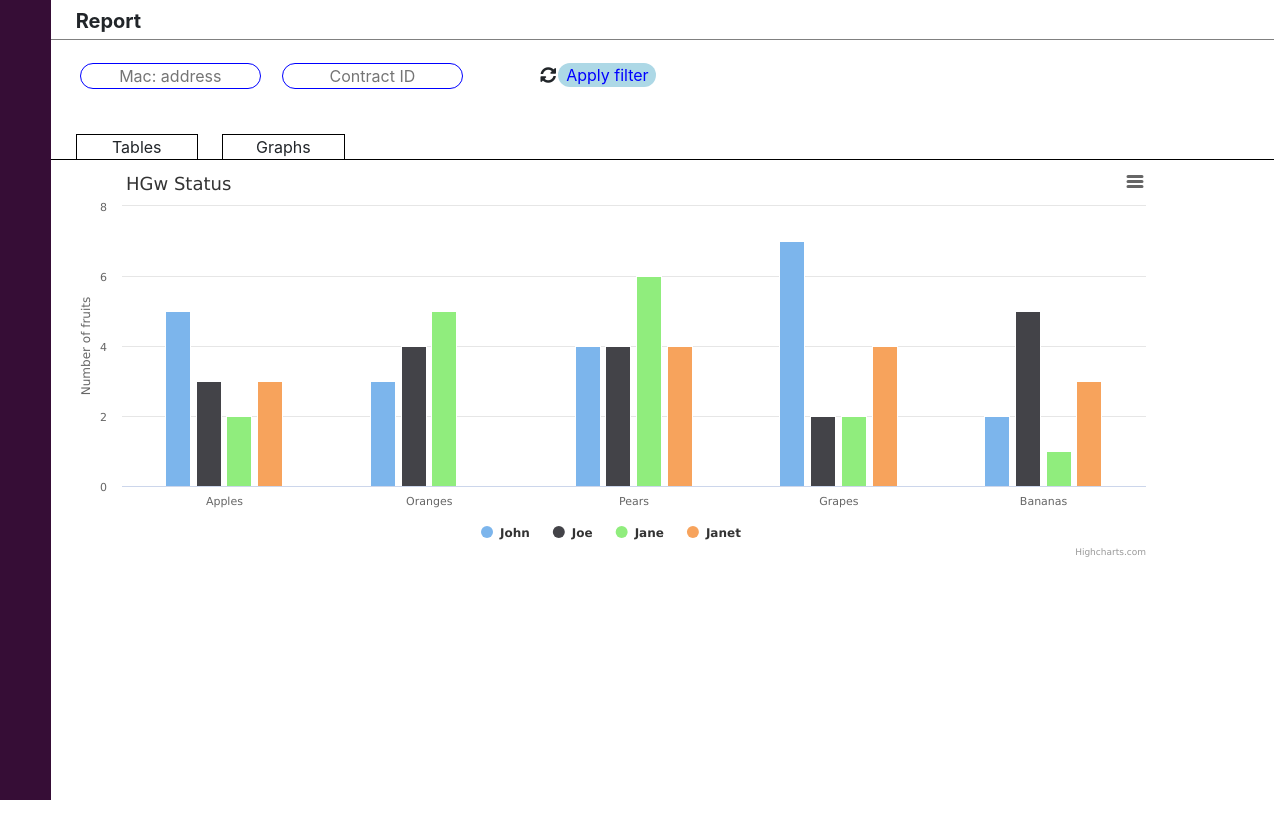
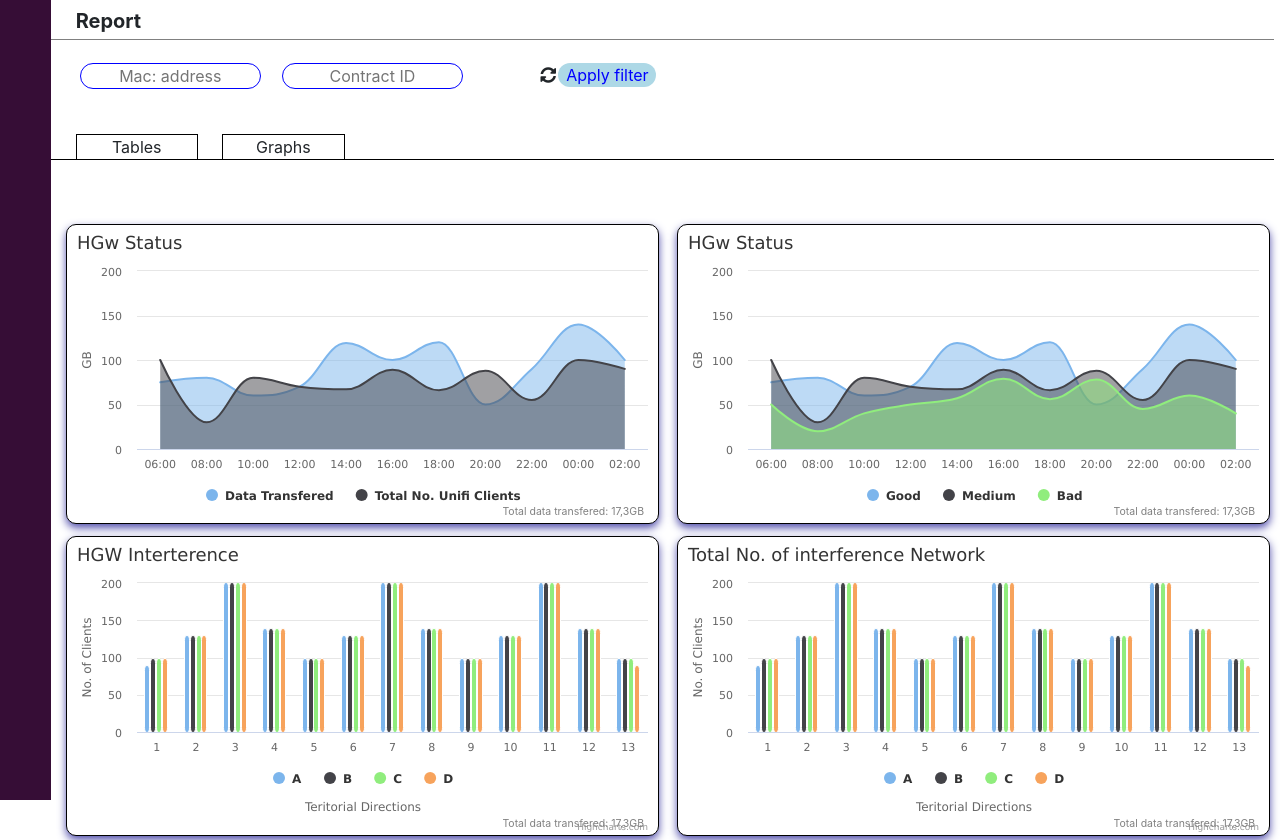
Before and after one commit to dule012/Charts-Test, a plain HTML site: page index.html in a window 1280 px wide. Shown: the top 840 px of the page. Before the commit the page ends 800 px from the top, so only its background shows below. Drawn offline with nearby package versions, Linux system fonts and the light colour scheme.

Commit message:
charts progress

```diff
--- /dev/null
+++ b/charts.js
@@ -0,0 +1,595 @@
+$(function () {
+    var arrOfMonths = ['Jan', 'Feb', 'Mar', 'Apr', 'May', 'Jun', 'Jul', 'Aug', 'Sep', 'Oct', 'Nov', 'Dec']
+    //chart1
+    new Highcharts.Chart({
+        chart: {
+            type: 'areaspline',
+            renderTo: 'container1',
+            // spacingTop: 60
+            borderRadius: 20,
+        },
+        title: {
+            text: 'HGw Status',
+            align: 'left',
+        },
+        exporting: { enabled: false },
+        xAxis: {
+            categories: [
+                '06:00',
+                '08:00',
+                '10:00',
+                '12:00',
+                '14:00',
+                '16:00',
+                '18:00',
+                '20:00',
+                '22:00',
+                '00:00',
+                '02:00'
+            ],
+
+        },
+        yAxis: {
+            title: {
+                text: 'GB'
+            },
+            min: 0,
+            max: 200,
+            tickPixelInterval: 50
+
+        },
+        tooltip: {
+            style: {
+                color: 'white',
+                fontWeight: 'bold',
+            },
+            positioner: function (labelWidth, labelHeight, point) {
+                var tooltipX = point.plotX + 100;
+                var tooltipY = point.plotY + 30;
+                return {
+                    x: tooltipX,
+                    y: tooltipY
+                };
+            },
+            shadow: false,
+            borderWidth: 0,
+            backgroundColor: 'rgb(29, 58, 138)',
+            shared: false,
+            useHTML: true,
+            formatter: function () {
+                return `<div style="text-align: center;height: 30px;width: 115px;"><p >${new Date().getDate() + ' ' + arrOfMonths[new Date().getMonth()]
+                    + '  ' + new Date().getFullYear() + '   ' + this.key}</p>
+                    <p style="margin-top: -15px;">${Highcharts.numberFormat(this.y, 0)}</p></div>`
+            },
+        },
+        credits: {
+            enabled: false
+        },
+        plotOptions: {
+            areaspline: {
+                fillOpacity: 0.5,
+                marker: {
+                    enabled: false
+                }
+            },
+        },
+        series: [{
+            name: 'Data Transfered',
+            data: [75, 80, 60, 70, 119, 100, 120, 50, 90, 140, 100]
+        }, {
+            name: 'Total No. Unifi Clients',
+            data: [100, 30, 80, 70, 67, 89, 66, 88, 55, 100, 90]
+        }]
+    })
+
+    //chart2
+    new Highcharts.Chart({
+        chart: {
+            type: 'areaspline',
+            renderTo: 'container2',
+            // spacingTop: 60
+            borderRadius: 20,
+        },
+        title: {
+            text: 'HGw Status',
+            align: 'left',
+        },
+        exporting: { enabled: false },
+        xAxis: {
+            categories: [
+                '06:00',
+                '08:00',
+                '10:00',
+                '12:00',
+                '14:00',
+                '16:00',
+                '18:00',
+                '20:00',
+                '22:00',
+                '00:00',
+                '02:00',
+                '04:00'
+            ],
+
+        },
+        yAxis: {
+            title: {
+                text: 'GB'
+            },
+            min: 0,
+            max: 200,
+            tickPixelInterval: 50
+
+        },
+        tooltip: {
+            style: {
+                color: 'white',
+                fontWeight: 'bold',
+            },
+            positioner: function (labelWidth, labelHeight, point) {
+                var tooltipX = point.plotX + 100;
+                var tooltipY = point.plotY + 30;
+                return {
+                    x: tooltipX,
+                    y: tooltipY
+                };
+            },
+            shadow: false,
+            borderWidth: 0,
+            backgroundColor: 'rgb(29, 58, 138)',
+            shared: false,
+            useHTML: true,
+            formatter: function () {
+                return `<div style="text-align: center;height: 30px;width: 115px;"><p >${new Date().getDate() + ' ' + arrOfMonths[new Date().getMonth()]
+                    + '  ' + new Date().getFullYear() + '   ' + this.key}</p>
+                <p style="margin-top: -15px;">${Highcharts.numberFormat(this.y, 0)}</p></div>`
+            },
+        },
+        credits: {
+            enabled: false
+        },
+        plotOptions: {
+            areaspline: {
+                fillOpacity: 0.5,
+                marker: {
+                    enabled: false
+                }
+            }
+        },
+        series: [{
+            name: 'Good',
+            data: [75, 80, 60, 70, 119, 100, 120, 50, 90, 140, 100]
+        }, {
+            name: 'Medium',
+            data: [100, 30, 80, 70, 67, 89, 66, 88, 55, 100, 90]
+        },
+        {
+            name: 'Bad',
+            data: [50, 20, 40, 50, 57, 79, 56, 78, 45, 60, 40]
+        }]
+    })
+    //chart3
+    new Highcharts.Chart({
+        chart: {
+            type: 'column',
+            renderTo: 'container3',
+            borderRadius: 20,
+            // spacingTop: 60
+        },
+        title: {
+            text: 'HGW Interterence',
+            align: 'left',
+        },
+        subtitle: {
+            text: 'Teritorial Directions',
+            verticalAlign: 'bottom',
+            y: 5
+        },
+        exporting: { enabled: false },
+        xAxis: {
+            categories: [
+                '1',
+                '2',
+                '3',
+                '4',
+                '5',
+                '6',
+                '7',
+                '8',
+                '9',
+                '10',
+                '11',
+                '12',
+                '13'
+            ],
+
+        },
+        yAxis: {
+            title: {
+                text: 'No. of Clients'
+            },
+            min: 0,
+            max: 200,
+            tickPixelInterval: 50
+
+        },
+        tooltip: {
+            style: {
+                color: 'white',
+                fontWeight: 'bold',
+            },
+            positioner: function (labelWidth, labelHeight, point) {
+                var tooltipX = point.plotX + 100;
+                var tooltipY = point.plotY + 30;
+                return {
+                    x: tooltipX,
+                    y: tooltipY
+                };
+            },
+            shadow: false,
+            borderWidth: 0,
+            backgroundColor: 'rgb(29, 58, 138)',
+            shared: false,
+            useHTML: true,
+            formatter: function () {
+                var minutes = new Date().getMinutes() < 10 ? 0 + '' + new Date().getMinutes() : new Date().getMinutes()
+                return `<div style="text-align: center;height: 30px;width: 115px;"><p >${new Date().getDate() + ' ' + arrOfMonths[new Date().getMonth()]
+                    + '  ' + new Date().getFullYear() + '   ' + new Date().getHours() + ':' + minutes}</p>
+                <p style="margin-top: -15px;">${Highcharts.numberFormat(this.y, 0)}</p></div>`
+            },
+        },
+
+
+        plotOptions: {
+            column: {
+                borderRadius: 5
+            }
+        },
+
+        series: [{
+            name: 'A',
+            data: [90, 130, 200, 140, 100, 130, 200, 140, 100, 130, 200, 140, 100]
+        }, {
+            name: 'B',
+            data: [100, 130, 200, 140, 100, 130, 200, 140, 100, 130, 200, 140, 100]
+        }, {
+            name: 'C',
+            data: [100, 130, 200, 140, 100, 130, 200, 140, 100, 130, 200, 140, 100]
+        }, {
+            name: 'D',
+            data: [100, 130, 200, 140, 100, 130, 200, 140, 100, 130, 200, 140, 90]
+        }]
+
+
+    })
+    //chart4
+    new Highcharts.Chart({
+        chart: {
+            type: 'column',
+            renderTo: 'container4',
+            borderRadius: 20,
+            // spacingTop: 60
+        },
+        title: {
+            text: 'Total No. of interference Network',
+            align: 'left',
+        },
+        subtitle: {
+            text: 'Teritorial Directions',
+            verticalAlign: 'bottom',
+            y: 5
+        },
+        exporting: { enabled: false },
+        xAxis: {
+            categories: [
+                '1',
+                '2',
+                '3',
+                '4',
+                '5',
+                '6',
+                '7',
+                '8',
+                '9',
+                '10',
+                '11',
+                '12',
+                '13'
+            ],
+
+        },
+        yAxis: {
+            title: {
+                text: 'No. of Clients'
+            },
+            min: 0,
+            max: 200,
+            tickPixelInterval: 50
+
+        },
+        tooltip: {
+            style: {
+                color: 'white',
+                fontWeight: 'bold',
+            },
+            positioner: function (labelWidth, labelHeight, point) {
+                var tooltipX = point.plotX + 100;
+                var tooltipY = point.plotY + 30;
+                return {
+                    x: tooltipX,
+                    y: tooltipY
+                };
+            },
+            shadow: false,
+            borderWidth: 0,
+            backgroundColor: 'rgb(29, 58, 138)',
+            shared: false,
+            useHTML: true,
+            formatter: function () {
+                var minutes = new Date().getMinutes() < 10 ? 0 + '' + new Date().getMinutes() : new Date().getMinutes()
+                return `<div style="text-align: center;height: 30px;width: 115px;"><p >${new Date().getDate() + ' ' + arrOfMonths[new Date().getMonth()]
+                    + '  ' + new Date().getFullYear() + '   ' + new Date().getHours() + ':' + minutes}</p>
+            <p style="margin-top: -15px;">${Highcharts.numberFormat(this.y, 0)}</p></div>`
+            },
+        },
+
+
+        plotOptions: {
+            column: {
+                borderRadius: 5
+            }
+        },
+
+        series: [{
+            name: 'A',
+            data: [90, 130, 200, 140, 100, 130, 200, 140, 100, 130, 200, 140, 100]
+        }, {
+            name: 'B',
+            data: [100, 130, 200, 140, 100, 130, 200, 140, 100, 130, 200, 140, 100]
+        }, {
+            name: 'C',
+            data: [100, 130, 200, 140, 100, 130, 200, 140, 100, 130, 200, 140, 100]
+        }, {
+            name: 'D',
+            data: [100, 130, 200, 140, 100, 130, 200, 140, 100, 130, 200, 140, 90]
+        }]
+
+
+    })
+    //chart5
+    new Highcharts.Chart({
+        chart: {
+            type: 'spline',
+            renderTo: 'container5',
+            borderRadius: 20,
+            // spacingTop: 60
+        },
+        title: {
+            text: 'HGw - Bit rate',
+            align: 'left',
+        },
+        exporting: { enabled: false },
+        xAxis: {
+            categories: [
+                '06:00',
+                '08:00',
+                '10:00',
+                '12:00',
+                '14:00',
+                '16:00',
+                '18:00',
+                '20:00',
+                '22:00',
+                '00:00',
+                '02:00',
+                '04:00'
+            ],
+
+        },
+        yAxis: {
+            title: {
+                text: 'dBm',
+            },
+            min: 0,
+            max: -200,
+            tickPixelInterval: -50
+
+        },
+        tooltip: {
+            style: {
+                color: 'white',
+                fontWeight: 'bold',
+            },
+            positioner: function (labelWidth, labelHeight, point) {
+                var tooltipX = point.plotX + 100;
+                var tooltipY = point.plotY + 30;
+                return {
+                    x: tooltipX,
+                    y: tooltipY
+                };
+            },
+            shadow: false,
+            borderWidth: 0,
+            backgroundColor: 'rgb(29, 58, 138)',
+            shared: false,
+            useHTML: true,
+            formatter: function () {
+                var minutes = new Date().getMinutes() < 10 ? 0 + '' + new Date().getMinutes() : new Date().getMinutes()
+                return `<div style="text-align: center;height: 30px;width: 115px;"><p >${new Date().getDate() + ' ' + arrOfMonths[new Date().getMonth()]
+                    + '  ' + new Date().getFullYear() + '   ' + new Date().getHours() + ':' + minutes}</p>
+            <p style="margin-top: -15px;">${Highcharts.numberFormat(this.y, 0)}[dBm]</p></div>`
+            },
+        },
+
+
+        xAxis: {
+            categories: [
+                '06:00',
+                '08:00',
+                '10:00',
+                '12:00',
+                '14:00',
+                '16:00',
+                '18:00',
+                '20:00',
+                '22:00',
+                '00:00',
+                '02:00',
+                '04:00'
+            ],
+
+        },
+        yAxis: {
+            title: {
+                text: 'dBm',
+            },
+            min: 0,
+            max: 200,
+            tickPixelInterval: 50
+        },
+        plotOptions: {
+            spline: {
+                lineWidth: 4,
+                marker: {
+                    enabled: false
+                },
+            }
+        },
+        series: [
+            {
+                name: 'Maximum',
+                data: [130, 150, 120, 70, 190, 180, 140, 160, 130, 100, 200]
+            },
+            {
+                name: 'Average',
+                data: [110, 170, 160, 140, 180, 130, 160, 140]
+            }, {
+                name: 'Minumun',
+                data: [100, 120, 140, 150, 130, 1100, 120, 130, 160, 1200]
+            }],
+        navigation: {
+            menuItemStyle: {
+                fontSize: '10px'
+            }
+        }
+    })
+    //chart6
+    new Highcharts.Chart({
+        chart: {
+            type: 'spline',
+            renderTo: 'container6',
+            borderRadius: 20,
+            // spacingTop: 60
+        },
+        title: {
+            text: 'HGw - RSS',
+            align: 'left',
+        },
+        exporting: { enabled: false },
+        xAxis: {
+            categories: [
+                '06:00',
+                '08:00',
+                '10:00',
+                '12:00',
+                '14:00',
+                '16:00',
+                '18:00',
+                '20:00',
+                '22:00',
+                '00:00',
+                '02:00',
+                '04:00'
+            ],
+
+        },
+        yAxis: {
+            title: {
+                text: 'dBm',
+            },
+            min: 0,
+            max: -200,
+            tickPixelInterval: -50
+
+        },
+        tooltip: {
+            style: {
+                color: 'white',
+                fontWeight: 'bold',
+            },
+            positioner: function (labelWidth, labelHeight, point) {
+                var tooltipX = point.plotX + 100;
+                var tooltipY = point.plotY + 30;
+                return {
+                    x: tooltipX,
+                    y: tooltipY
+                };
+            },
+            shadow: false,
+            borderWidth: 0,
+            backgroundColor: 'rgb(29, 58, 138)',
+            shared: false,
+            useHTML: true,
+            formatter: function () {
+                var minutes = new Date().getMinutes() < 10 ? 0 + '' + new Date().getMinutes() : new Date().getMinutes()
+                return `<div style="text-align: center;height: 30px;width: 115px;"><p >${new Date().getDate() + ' ' + arrOfMonths[new Date().getMonth()]
+                    + '  ' + new Date().getFullYear() + '   ' + new Date().getHours() + ':' + minutes}</p>
+            <p style="margin-top: -15px;">${Highcharts.numberFormat(this.y, 0)}kbps</p></div>`
+            },
+        },
+
+
+        xAxis: {
+            categories: [
+                '06:00',
+                '08:00',
+                '10:00',
+                '12:00',
+                '14:00',
+                '16:00',
+                '18:00',
+                '20:00',
+                '22:00',
+                '00:00',
+                '02:00',
+                '04:00'
+            ],
+
+        },
+        yAxis: {
+            title: {
+                text: 'dBm',
+            },
+            min: 0,
+            max: 200,
+            tickPixelInterval: 50
+        },
+        plotOptions: {
+            spline: {
+                lineWidth: 4,
+                marker: {
+                    enabled: false
+                },
+            }
+        },
+        series: [
+            {
+                name: 'Max',
+                data: [130, 150, 120, 70, 190, 180, 140, 160, 130, 100, 200]
+            },
+            {
+                name: 'Average',
+                data: [110, 170, 160, 140, 180, 130, 160, 140]
+            }, {
+                name: 'Min',
+                data: [100, 120, 140, 150, 130, 1100, 120, 130, 160, 1200]
+            }],
+        navigation: {
+            menuItemStyle: {
+                fontSize: '10px'
+            }
+        }
+    })
+
+
+})
--- a/index.html
+++ b/index.html
@@ -46,7 +46,38 @@
                 <div class="pick-graphs">Graphs</div>
             </div>
 
-            <div id="container" class="col-11"></div>
+            <div class="col-6 charts">
+                <div id="container1"></div>
+                <p class="transfered">Total data transfered: 17,3GB</p>
+            </div>
+            <div class="col-6 charts">
+                <div id="container2"></div>
+                <p class="transfered">Total data transfered: 17,3GB</p>
+            </div>
+            <div class="col-6 charts">
+                <div id="container3"></div>
+                <p class="transfered">Total data transfered: 17,3GB</p>
+            </div>
+            <div class="col-6 charts">
+                <div id="container4"></div>
+                <p class="transfered">Total data transfered: 17,3GB</p>
+            </div>
+            <div class="col-6 charts">
+                <div id="container5"></div>
+                <p class="transfered">Total data transfered: 17,3GB</p>
+            </div>
+            <div class="col-6 charts">
+                <div id="container6"></div>
+                <p class="transfered">Total data transfered: 17,3GB</p>
+            </div>
+            <div class="col-6 charts">
+                <div id="container7"></div>
+                <p class="transfered">Total data transfered: 17,3GB</p>
+            </div>
+            <div class="col-6 charts">
+                <div id="container8"></div>
+                <p class="transfered">Total data transfered: 17,3GB</p>
+            </div>
 
         </div>
 
@@ -54,6 +85,7 @@
     </div>
 
     <script src="./main.js"></script>
+    <script src="./charts.js"></script>
 </body>
 
 </html>
--- a/main.css
+++ b/main.css
@@ -4,19 +4,18 @@
     box-sizing: border-box;
 }
 
-.body {
-    overflow: hidden;
-}
 
 .purple {
-    float: left;
-    width: 4%;
-    height: 100vh;
+    position: fixed;
+    top: 0;
+    bottom: 0;
+    left: 0;
+    right: 96%;
     background-color: rgb(54, 13, 54);
 }
 
 .container-fluid {
-    float: left;
+    margin-left: 4%;
     width: 95.5%;
 }
 
@@ -30,6 +29,7 @@
 .header {
     height: 15vh;
     border-bottom: 1px solid black;
+    margin-bottom: 8vh;
     position: relative;
 }
 
@@ -127,3 +127,32 @@
     text-align: center;
     cursor: pointer;
 }
+
+.charts {
+    margin-bottom: 1.5vh;
+    position: relative;
+}
+
+#container1, #container2, #container3, #container4, #container5, #container6, #container7, #container8 {
+    border: 1px solid black;
+    width: 102%;
+    margin: auto;
+    height: 300px;
+    background-color: white;
+    border-radius: 10px;
+    box-shadow: 0px 4px 9px 0px rgba(84, 81, 173, 1);
+}
+.transfered {
+    position: absolute;
+    bottom: -4%;
+    right: 3%;
+    font-size: 10.5px;
+    color: grey;
+}
+svg {
+    overflow: visible;
+}
+
+.highcharts-container {
+    overflow: visible !important;
+}
--- a/main.js
+++ b/main.js
@@ -53,50 +53,5 @@ $(function () {
     })
 
 
-    var chart = $('.chart')
-    Highcharts.chart('container', {
-
-        chart: {
-            type: 'column'
-        },
-
-        title: {
-            text: 'HGw Status',
-            align: 'left',
-            x: 50,
-            y: 20
-        },
-
-        xAxis: {
-            categories: ['Apples', 'Oranges', 'Pears', 'Grapes', 'Bananas']
-        },
-
-        yAxis: {
-            allowDecimals: false,
-            min: 0,
-            title: {
-                text: 'Number of fruits'
-            }
-        },
-
-        series: [{
-            name: 'John',
-            data: [5, 3, 4, 7, 2],
-            stack: 'male'
-        }, {
-            name: 'Joe',
-            data: [3, 4, 4, 2, 5],
-            stack: 'male'
-        }, {
-            name: 'Jane',
-            data: [2, 5, 6, 2, 1],
-            stack: 'female'
-        }, {
-            name: 'Janet',
-            data: [3, 0, 4, 4, 3],
-            stack: 'female'
-        }]
-    });
-
 
 })
```
